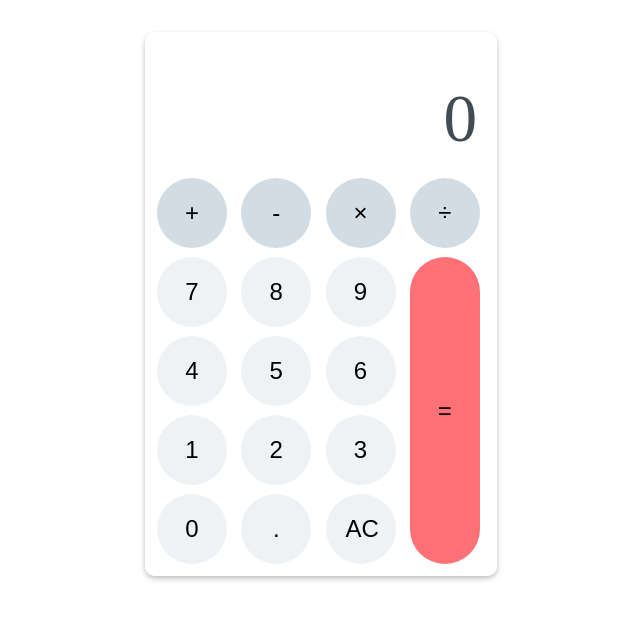
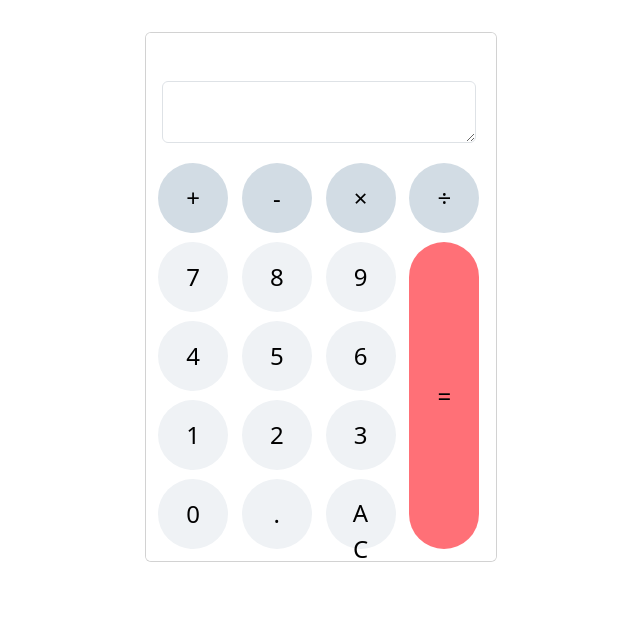
Before and after one commit to msjbhinder55/calculator-web-app, a website: page client/public/index.html in a window 1280 px wide. Shown: the whole page, without its empty margins (319-959 px from the left). Drawn offline with nearby package versions, Linux system fonts and the light colour scheme; files that its build step writes are made by us from their sources.

Commit message:
style(html): apply Bootstrap styling to project

```diff
--- a/client/public/index.html
+++ b/client/public/index.html
@@ -3,38 +3,83 @@
   <head>
     <meta charset="UTF-8" />
     <meta name="viewport" content="width=device-width, initial-scale=1.0" />
-    <title>Document</title>
+    <title>Minimalist Calculator</title>
     <link
       rel="stylesheet"
       type="text/css"
       href="/Calculator/calculator-web-app/client/src/styles/styles.css"
     />
+    <link
+      rel="stylesheet"
+      href="/Calculator/calculator-web-app/client/node_modules/bootstrap/dist/css/bootstrap.min.css"
+    />
   </head>
   <body>
     <div class="calculator">
-      <div class="calculator__output">0</div>
-      <div class="calculator__keys">
-        <button class="calculator__key calculator__key--operator">+</button>
-        <button class="calculator__key calculator__key--operator">-</button>
-        <!-- HTML 4 Entity Names => &times -->
-        <button class="calculator__key calculator__key--operator">
-          &times;
-        </button>
-        <button class="calculator__key calculator__key--operator">÷</button>
-        <button class="calculator__key">7</button>
-        <button class="calculator__key">8</button>
-        <button class="calculator__key">9</button>
-        <button class="calculator__key">4</button>
-        <button class="calculator__key">5</button>
-        <button class="calculator__key">6</button>
-        <button class="calculator__key">1</button>
-        <button class="calculator__key">2</button>
-        <button class="calculator__key">3</button>
-        <button class="calculator__key">0</button>
-        <button class="calculator__key">.</button>
-        <button class="calculator__key">AC</button>
-        <button class="calculator__key calculator__key--enter">=</button>
+      <div class="calculator card">
+        <div class="calculator__output">
+          <div class="input-group">
+            <textarea
+              class="form-control"
+              aria-label="With textarea"
+            ></textarea>
+          </div>
+        </div>
+
+        <div class="calculator-keys">
+          <div class="calculator__keys">
+            <button
+              type="button"
+              class="calculator__key calculator__key--operator"
+              value="+"
+            >
+              +
+            </button>
+            <button
+              type="button"
+              class="calculator__key calculator__key--operator"
+              value="-"
+            >
+              -
+            </button>
+            <button
+              type="button"
+              class="calculator__key calculator__key--operator"
+              value="*"
+            >
+              &times;
+            </button>
+            <button
+              type="button"
+              class="calculator__key calculator__key--operator"
+              value="/"
+            >
+              ÷
+            </button>
+            <button type="button" class="calculator__key" value="7">7</button>
+            <button type="button" class="calculator__key" value="8">8</button>
+            <button type="button" class="calculator__key" value="9">9</button>
+            <button type="button" class="calculator__key" value="4">4</button>
+            <button type="button" class="calculator__key" value="5">5</button>
+            <button type="button" class="calculator__key" value="6">6</button>
+            <button type="button" class="calculator__key" value="1">1</button>
+            <button type="button" class="calculator__key" value="2">2</button>
+            <button type="button" class="calculator__key" value="3">3</button>
+            <button type="button" class="calculator__key" value="0">0</button>
+            <button type="button" class="calculator__key" value=".">.</button>
+            <button type="button" class="calculator__key" value="AC">AC</button>
+            <button
+              type="button"
+              class="calculator__key calculator__key--enter"
+              value="="
+            >
+              =
+            </button>
+          </div>
+        </div>
       </div>
     </div>
+
+    <script src="/Calculator/calculator-web-app/client/node_modules/bootstrap/dist/js/bootstrap.bundle.min.js"></script>
   </body>
 </html>
--- a/client/src/styles/styles.css
+++ b/client/src/styles/styles.css
@@ -1,10 +1,7 @@
 .calculator {
-  border-radius: 10px;
-  box-shadow: 0px 3px 6px 0px rgba(0, 0, 0, 0.15),
-    0px 2px 4px 0px rgba(0, 0, 0, 0.12);
   margin-inline-start: auto;
   margin-inline-end: auto;
-  margin-block-start: 2em;
+  margin-block-start: 1em;
   max-inline-size: 22rem;
   overflow: hidden;
   color: hsl(202, 11%, 29%);
@@ -13,6 +10,7 @@
   background: hsl(255, 100%, 100%);
   font-size: 4.2rem;
   padding-block-start: 3rem;
+  padding-left: 1rem;
   padding-block-end: 0.5rem;
   padding-inline-end: 1.25rem;
   text-align: end;
```
